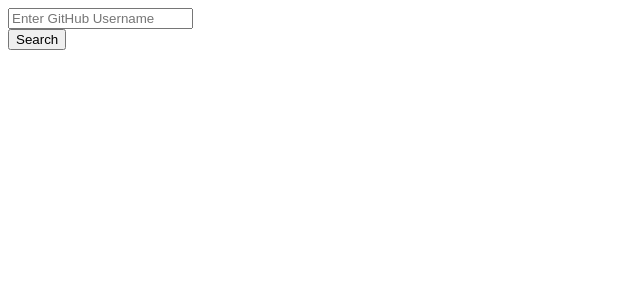
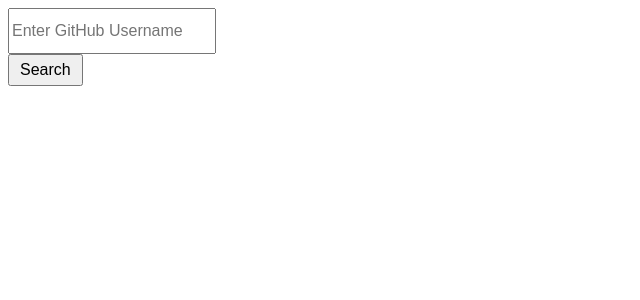
Before and after one commit to GeorgiAleksandrovv/githubCard, a React (Create React App) app in the folder github-profile-card/: page / in a window 1280 px wide. Shown: the top 300 px of the page, without its empty margins (0-640 px from the left). Built offline with nearby package versions, Linux system fonts and the light colour scheme; no server answers.

Commit message:
css for input field and search

```diff
--- /dev/null
+++ b/github-profile-card/src/App.css
@@ -0,0 +1,10 @@
+.search-button {
+    padding: 5px 10px;
+    font-size: 16px;
+}
+
+.input-field {
+    width: 200px;
+    height: 40px;
+    font-size: 16px;
+}
--- a/github-profile-card/src/App.jsx
+++ b/github-profile-card/src/App.jsx
@@ -4,6 +4,7 @@ import ProfileCard from "./component/ProfileCard";
 import "./component/ProfileCard.css";
 import Spinner from "./component/Spinner";
 import "./component/Spinner.css";
+import "./App.css";
 
 function App() {
   const [username, setUsername] = useState("");
@@ -26,7 +27,7 @@ function App() {
 
   const fetchData = async () => {
     try {
-      setLoading(true); // Set loading to true when fetching data
+      setLoading(true);
       const response = await axios.get(
         `https://api.github.com/users/${username}`
       );
@@ -73,9 +74,12 @@ function App() {
             placeholder="Enter GitHub Username"
             value={username}
             onChange={handleInputChange}
+            className="input-field"
           />
         </div>
-        <button type="submit">Search</button>
+        <button type="submit" className="search-button">
+          Search
+        </button>
       </form>
       {loading ? (
         <Spinner />
```
